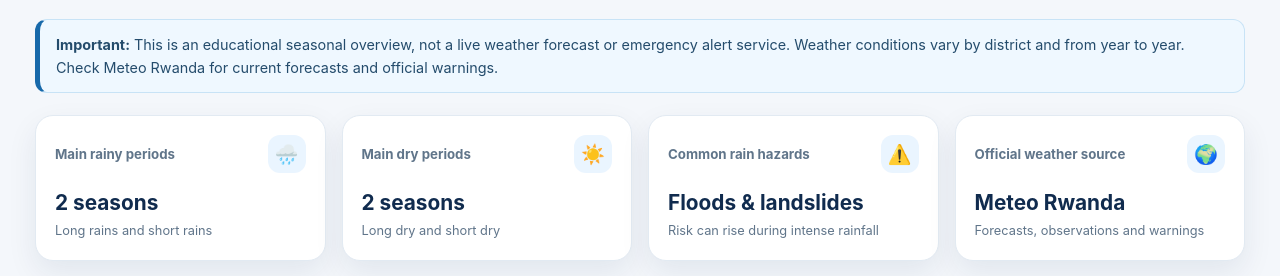
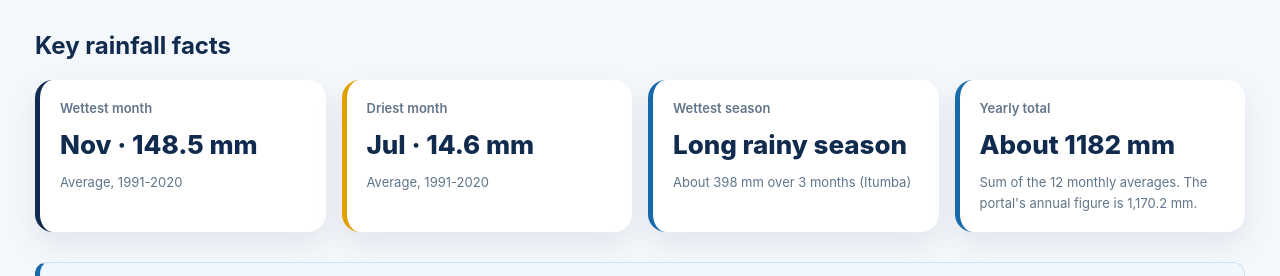
Before and after one commit to 4D09763n/rwanda-seasons-dashboard, a plain HTML site: page index.html in a window 1280 px wide. Shown: the part 457-733 px from the top of the page. Drawn offline with Linux system fonts and the light colour scheme.

Commit message:
Dashboard upgrade: summary cards, season colors, order

```diff
--- a/index.html
+++ b/index.html
@@ -428,7 +428,95 @@
       '. <a href="' + rainfallInfo.sourceUrl + '" target="_blank" rel="noopener">View source data</a>.';
   })();
 </script>
-</main>
+<!-- DASHBOARD UPGRADE: summary cards, season colors, section order -->
+<section id="summary-cards" class="sc-section">
+  <style>
+    .sc-section { margin: 30px 0; }
+    .sc-section h2 { color: #102b4e; margin: 0 0 14px; }
+    .sc-grid { display: grid; grid-template-columns: repeat(auto-fit, minmax(210px, 1fr)); gap: 16px; }
+    .sc-card { background: #ffffff; border-radius: 18px; padding: 18px 20px; box-shadow: 0 12px 30px rgba(16,43,78,.08); border-left: 5px solid #1769aa; }
+    .sc-card.navy { border-left-color: #102b4e; }
+    .sc-card.dry { border-left-color: #e0a100; }
+    .sc-label { margin: 0 0 6px; font-size: 13px; font-weight: 600; color: #60758a; }
+    .sc-value { margin: 0; font-size: 26px; font-weight: 800; color: #102b4e; }
+    .sc-note { margin: 6px 0 0; font-size: 13px; color: #60758a; }
+    .rc-chart .rc-bar.s-rainy { background: #1769aa; }
+    .rc-chart .rc-bar.s-dry { background: #e0a100; }
+    .rc-chart .rc-bar.wet { background: #102b4e; }
+    .rc-chart .rc-bar.dry { background: #9a6b00; }
+  </style>
+  <h2>Key rainfall facts</h2>
+  <div class="sc-grid" id="sc-grid"></div>
+</section>
+
+<script>
+  (function () {
+    if (typeof monthlyRainfall === "undefined" || typeof rwandaSeasons === "undefined") { return; }
+
+    // 1) Season type for each month, read from data.js
+    var typeOf = {};
+    rwandaSeasons.forEach(function (s) {
+      s.months.forEach(function (m) { typeOf[m.slice(0, 3)] = s.type; });
+    });
+
+    // 2) Color the bars by season
+    var bars = document.querySelectorAll("#rc-chart .rc-bar");
+    monthlyRainfall.forEach(function (m, i) {
+      if (bars[i]) { bars[i].classList.add(typeOf[m.month] === "dry" ? "s-dry" : "s-rainy"); }
+    });
+
+    // 3) New legend
+    var legend = document.querySelector("#rainfall-chart .rc-legend");
+    if (legend) {
+      legend.innerHTML =
+        '<span><i class="rc-dot" style="background:#1769aa"></i>Rainy-season month</span>' +
+        '<span><i class="rc-dot" style="background:#e0a100"></i>Dry-season month</span>' +
+        '<span><i class="rc-dot" style="background:#102b4e"></i>Wettest month</span>' +
+        '<span><i class="rc-dot" style="background:#9a6b00"></i>Driest month</span>';
+    }
+
+    // 4) Calculate the key facts
+    var total = 0, wet = monthlyRainfall[0], dry = monthlyRainfall[0];
+    monthlyRainfall.forEach(function (m) {
+      total += m.mm;
+      if (m.mm > wet.mm) { wet = m; }
+      if (m.mm < dry.mm) { dry = m; }
+    });
+    var bestSeason = null, bestSum = -1;
+    rwandaSeasons.forEach(function (s) {
+      var sum = 0;
+      monthlyRainfall.forEach(function (m) {
+        if (s.months.some(function (x) { return x.slice(0, 3) === m.month; })) { sum += m.mm; }
+      });
+      if (sum > bestSum) { bestSum = sum; bestSeason = s; }
+    });
+
+    function card(cls, label, value, note) {
+      return '<div class="sc-card ' + cls + '"><p class="sc-label">' + label + '</p>' +
+        '<p class="sc-value">' + value + '</p><p class="sc-note">' + note + '</p></div>';
+    }
+
+    document.getElementById("sc-grid").innerHTML =
+      card("navy", "Wettest month", wet.month + " &middot; " + wet.mm.toFixed(1) + " mm", "Average, " + rainfallInfo.period) +
+      card("dry", "Driest month", dry.month + " &middot; " + dry.mm.toFixed(1) + " mm", "Average, " + rainfallInfo.period) +
+      card("", "Wettest season", bestSeason.name, "About " + Math.round(bestSum) + " mm over 3 months (" + bestSeason.localName + ")") +
+      card("", "Yearly total", "About " + Math.round(total) + " mm", "Sum of the 12 monthly averages. The portal's annual figure is 1,170.2 mm.");
+
+    // 5) Put the sections in a better order
+    var welcome = document.querySelector(".welcome");
+    var summary = document.getElementById("summary-cards");
+    if (welcome && summary) { welcome.insertAdjacentElement("afterend", summary); }
+
+    var rain = document.getElementById("rainfall");
+    if (rain && rain.parentNode) {
+      ["data-seasons", "rainfall-chart"].forEach(function (id) {
+        var el = document.getElementById(id);
+        if (el) { rain.parentNode.insertBefore(el, rain); }
+      });
+    }
+  })();
+</script>
+  </main>
 
   <footer>
     <p><strong>Rwanda Weather Dashboard</strong></p>
```
